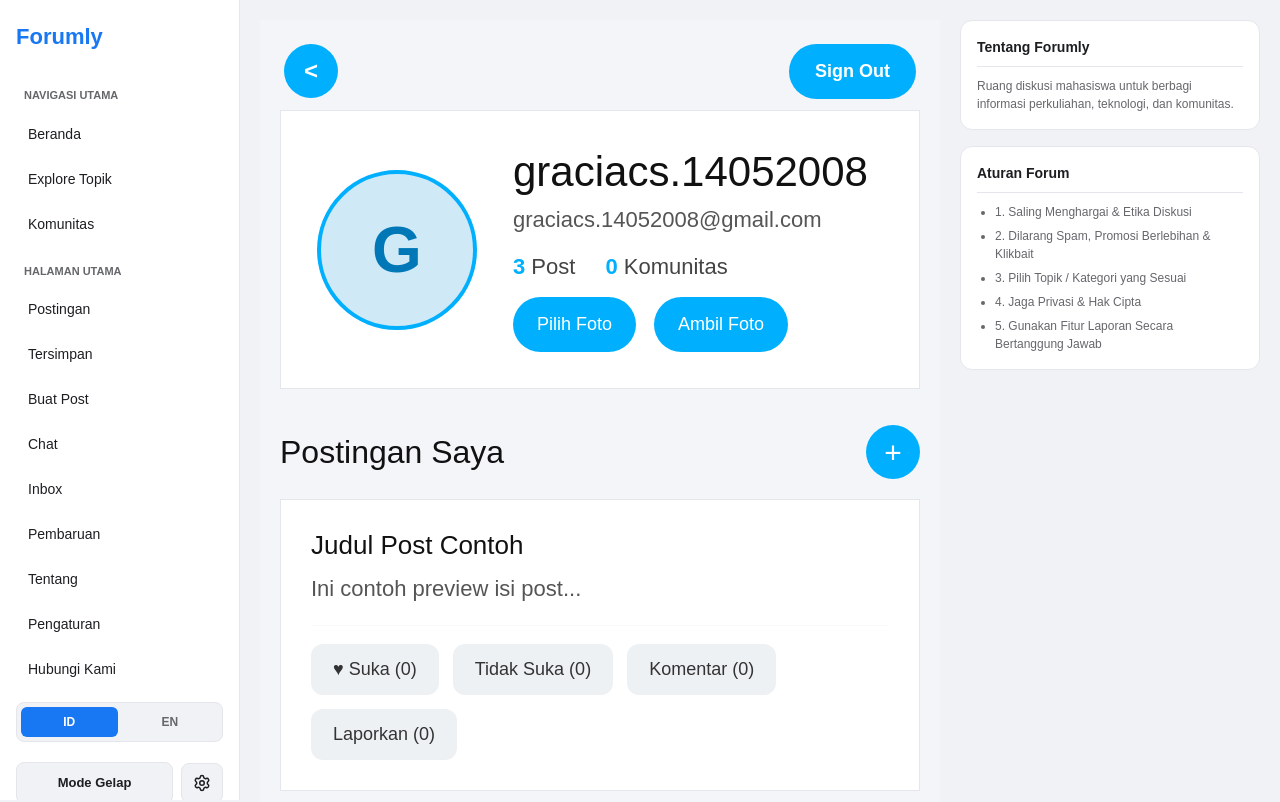
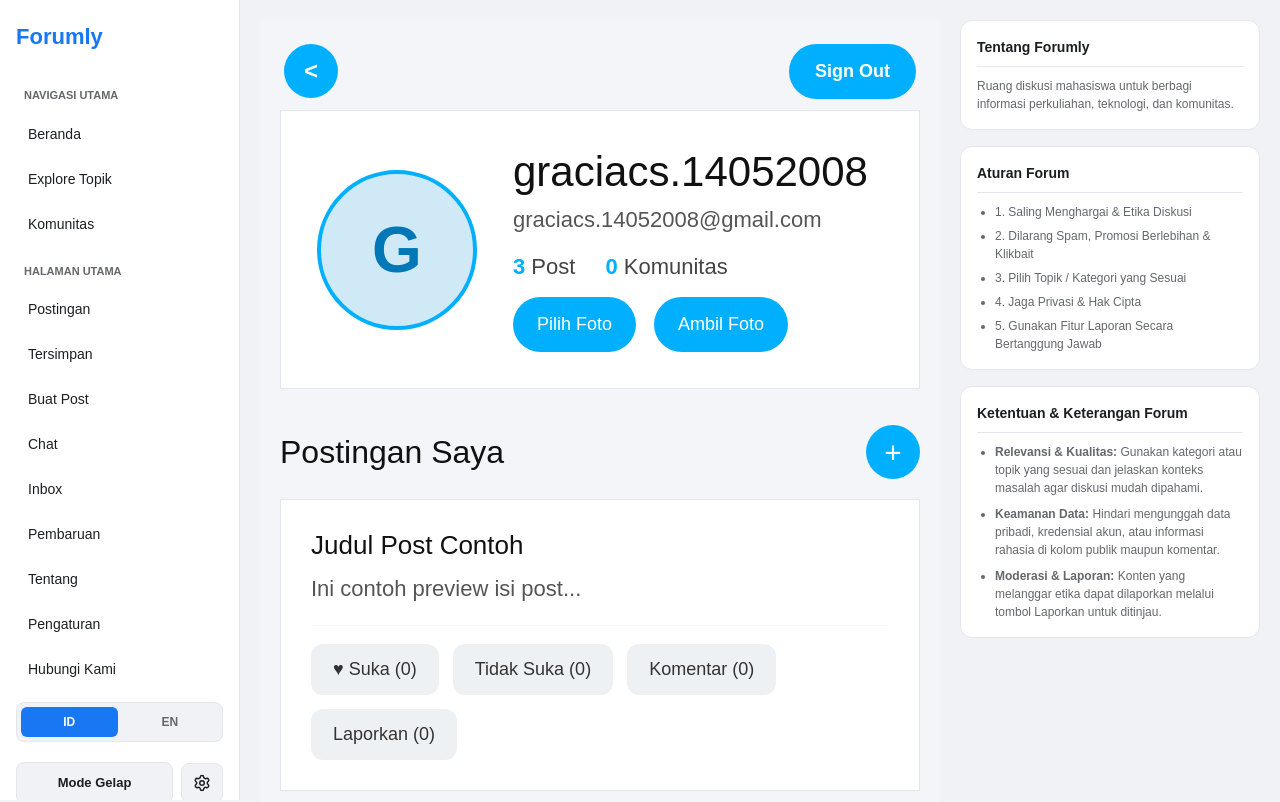
Before and after one commit to marchikari-hub/Forumly-Front-End, a Next.js app: page /profile in a window 1280 px wide. Shown: the top 802 px of the page. Built offline with nearby package versions, Linux system fonts and the light colour scheme.

Commit message:
menambahkan sebuah ketentuan dan aturan pada forumly

```diff
--- a/app/components/RightSidebarInfo.tsx
+++ b/app/components/RightSidebarInfo.tsx
@@ -40,6 +40,44 @@ export function RightSidebarInfo() {
           ))}
         </ul>
       </div>
+
+      <div className="widget-card">
+        <div className="widget-title">
+          {t("Ketentuan & Keterangan Forum", "Forum Guidelines & Notes")}
+        </div>
+        <ul
+          className="widget-text"
+          style={{
+            margin: 0,
+            paddingLeft: "18px",
+            display: "flex",
+            flexDirection: "column",
+            gap: "8px",
+          }}
+        >
+          <li>
+            <strong>{t("Relevansi & Kualitas:", "Relevance & Quality:")}</strong>{" "}
+            {t(
+              "Gunakan kategori atau topik yang sesuai dan jelaskan konteks masalah agar diskusi mudah dipahami.",
+              "Pick a relevant topic and provide clear context so others can help effectively."
+            )}
+          </li>
+          <li>
+            <strong>{t("Keamanan Data:", "Data Safety:")}</strong>{" "}
+            {t(
+              "Hindari mengunggah data pribadi, kredensial akun, atau informasi rahasia di kolom publik maupun komentar.",
+              "Avoid sharing personal data, account credentials, or confidential info in public posts or comments."
+            )}
+          </li>
+          <li>
+            <strong>{t("Moderasi & Laporan:", "Moderation & Reports:")}</strong>{" "}
+            {t(
+              "Konten yang melanggar etika dapat dilaporkan melalui tombol Laporkan untuk ditinjau.",
+              "Content that violates community standards can be flagged using the Report button for review."
+            )}
+          </li>
+        </ul>
+      </div>
     </div>
   );
 }
```
